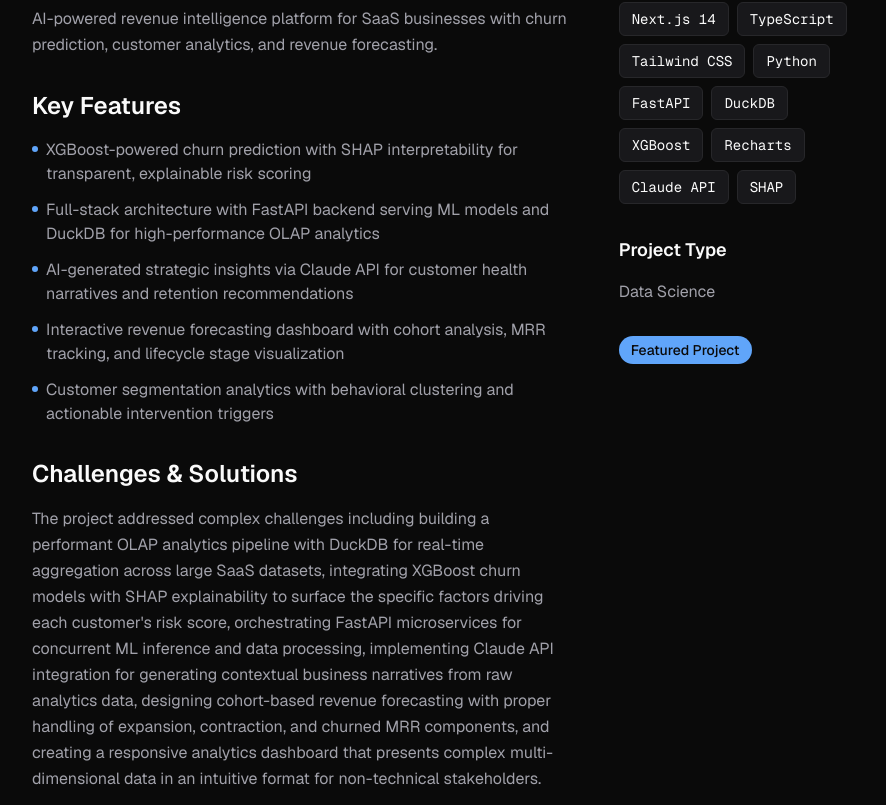
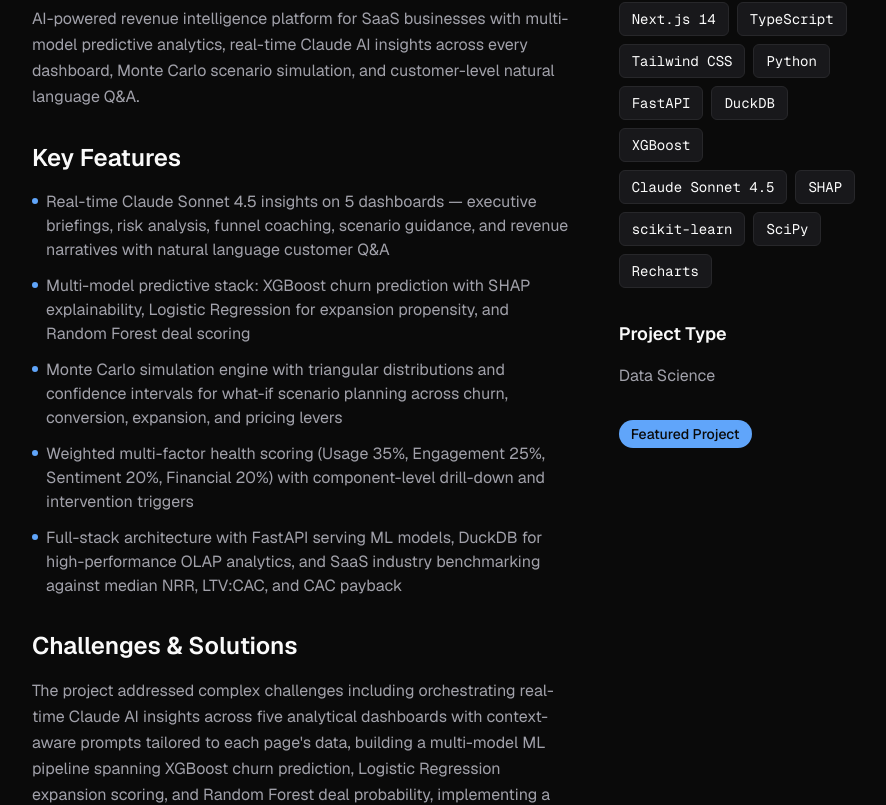
Before and after one commit to NateDevIO/natedev-portfolio, a Next.js app: page /projects/revenue-intel in a window 1280 px wide. Shown: the part 940-1745 px from the top of the page, without its empty margins (192-1078 px from the left). Built offline with nearby package versions, Linux system fonts and the light colour scheme.

Commit message:
Update Revenue Intel description to reflect new AI features
Added Claude Sonnet 4.5 insights, multi-model predictive stack,
Monte Carlo simulation, and health scoring to project description.

```diff
--- a/data/projects.ts
+++ b/data/projects.ts
@@ -18,21 +18,21 @@ export const projects: Project[] = [
     slug: "revenue-intel",
     name: "Revenue Intel",
     tagline: "Lifecycle Analytics",
-    description: "AI-powered revenue intelligence platform for SaaS businesses with churn prediction, customer analytics, and revenue forecasting.",
-    tech: ["Next.js 14", "TypeScript", "Tailwind CSS", "Python", "FastAPI", "DuckDB", "XGBoost", "Recharts", "Claude API", "SHAP"],
+    description: "AI-powered revenue intelligence platform for SaaS businesses with multi-model predictive analytics, real-time Claude AI insights across every dashboard, Monte Carlo scenario simulation, and customer-level natural language Q&A.",
+    tech: ["Next.js 14", "TypeScript", "Tailwind CSS", "Python", "FastAPI", "DuckDB", "XGBoost", "Claude Sonnet 4.5", "SHAP", "scikit-learn", "SciPy", "Recharts"],
     liveUrl: "https://revenue-intel.vercel.app",
     githubUrl: "https://github.com/NateDevIO/revenue-intel-saas",
     image: "/projects/revenue-intel-ss.png",
     featured: true,
     category: "Data Science",
     features: [
-      "XGBoost-powered churn prediction with SHAP interpretability for transparent, explainable risk scoring",
-      "Full-stack architecture with FastAPI backend serving ML models and DuckDB for high-performance OLAP analytics",
-      "AI-generated strategic insights via Claude API for customer health narratives and retention recommendations",
-      "Interactive revenue forecasting dashboard with cohort analysis, MRR tracking, and lifecycle stage visualization",
-      "Customer segmentation analytics with behavioral clustering and actionable intervention triggers"
+      "Real-time Claude Sonnet 4.5 insights on 5 dashboards — executive briefings, risk analysis, funnel coaching, scenario guidance, and revenue narratives with natural language customer Q&A",
+      "Multi-model predictive stack: XGBoost churn prediction with SHAP explainability, Logistic Regression for expansion propensity, and Random Forest deal scoring",
+      "Monte Carlo simulation engine with triangular distributions and confidence intervals for what-if scenario planning across churn, conversion, expansion, and pricing levers",
+      "Weighted multi-factor health scoring (Usage 35%, Engagement 25%, Sentiment 20%, Financial 20%) with component-level drill-down and intervention triggers",
+      "Full-stack architecture with FastAPI serving ML models, DuckDB for high-performance OLAP analytics, and SaaS industry benchmarking against median NRR, LTV:CAC, and CAC payback"
     ],
-    challenges: "The project addressed complex challenges including building a performant OLAP analytics pipeline with DuckDB for real-time aggregation across large SaaS datasets, integrating XGBoost churn models with SHAP explainability to surface the specific factors driving each customer's risk score, orchestrating FastAPI microservices for concurrent ML inference and data processing, implementing Claude API integration for generating contextual business narratives from raw analytics data, designing cohort-based revenue forecasting with proper handling of expansion, contraction, and churned MRR components, and creating a responsive analytics dashboard that presents complex multi-dimensional data in an intuitive format for non-technical stakeholders."
+    challenges: "The project addressed complex challenges including orchestrating real-time Claude AI insights across five analytical dashboards with context-aware prompts tailored to each page's data, building a multi-model ML pipeline spanning XGBoost churn prediction, Logistic Regression expansion scoring, and Random Forest deal probability, implementing a Monte Carlo simulation engine with 1000+ iterations and triangular distributions for robust revenue forecasting with confidence intervals, designing a weighted health scoring system that synthesizes usage telemetry, engagement signals, NPS sentiment, and financial indicators into actionable risk tiers, and building a performant OLAP analytics pipeline with DuckDB for real-time aggregation across large SaaS datasets."
   },
   {
     slug: "readmit-risk",
```
